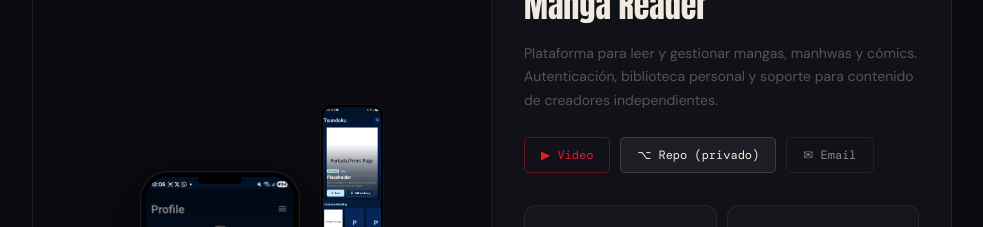
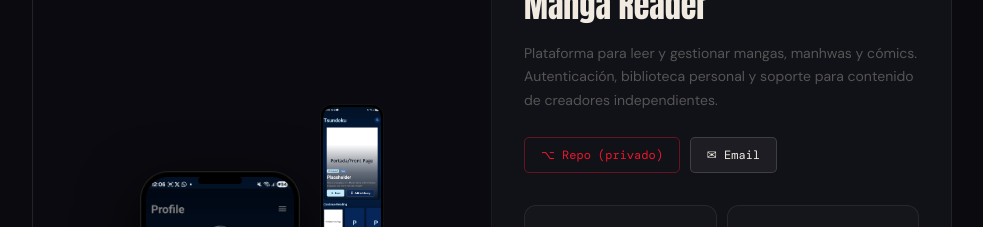
Before and after one commit to Reiraku73/Portfolio, a Next.js app: page / in a window 1280 px wide. Shown: the part 1020-1247 px from the top of the page, without its empty margins (148-1131 px from the left). Built offline with nearby package versions, Linux system fonts and the light colour scheme.

Commit message:
Se quito el boton de Video porque dejo de funcionar el reader

```diff
--- a/app/page.tsx
+++ b/app/page.tsx
@@ -530,7 +530,7 @@ export default function Home() {
 
                   <div style={{ display: 'flex', gap: 10, flexWrap: 'wrap', marginBottom: 32 }}>
                     {[
-                      { label: '▶ Video', href: 'https://youtube.com/TU_VIDEO_ID' },
+                      // { label: '▶ Video', href: 'https://youtube.com/TU_VIDEO_ID' },
                       // { label: '↓ Demo APK', href: '/downloads/app.apk' },
                       { label: '⌥ Repo (privado)', href: 'mailto:mateo.orodaz4@gmail.com?subject=Solicitud código Manga Reader' },
                       { label: '✉ Email', href: 'mailto:mateo.orodaz4@gmail.com' },
```
